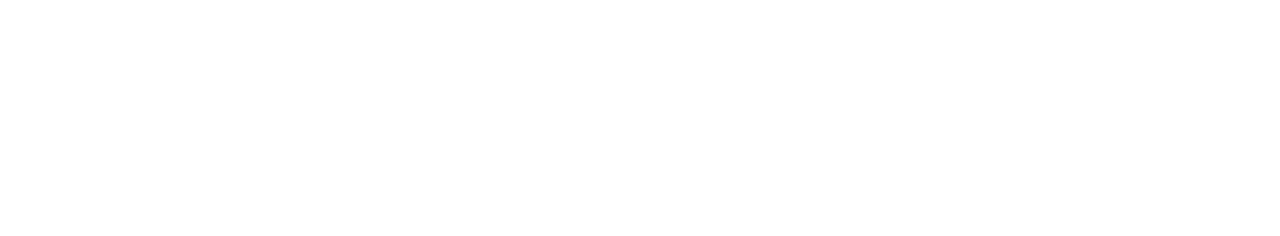
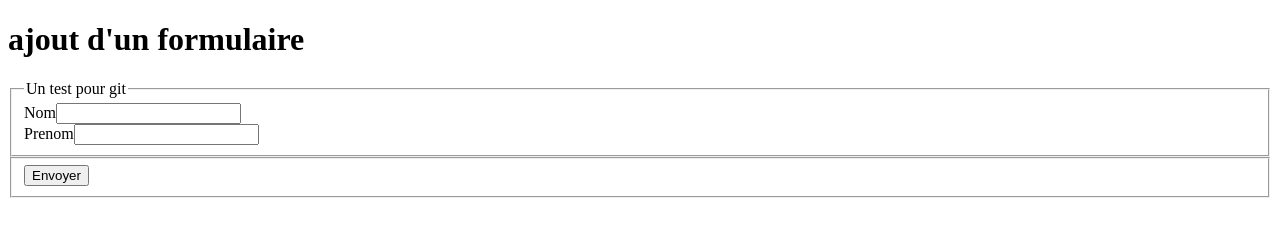
Before and after one commit to omar-ma66/premiere-approche-git, a plain HTML site: page index.html in a window 1280 px wide. Drawn offline with Linux system fonts and the light colour scheme.

Commit message:
ajout du formulaire

```diff
--- a/index.html
+++ b/index.html
@@ -6,6 +6,17 @@
     <title>Document</title>
 </head>
 <body>
+            <h1>ajout d'un formulaire</h1>
 
+            <form action="#" method="get">
+                <fieldset>
+                    <legend>Un test pour git</legend>
+                    <label for="idname">Nom</label><input type="text" name="nom" id="idname"><br>
+                    <label for="idprenom">Prenom</label><input type="text" name="prenom" id="idprenom"><br>
+                </fieldset>
+                <fieldset>
+                    <input type="submit" value="Envoyer">
+                </fieldset>
+            </form>
 </body>
 </html>
```
